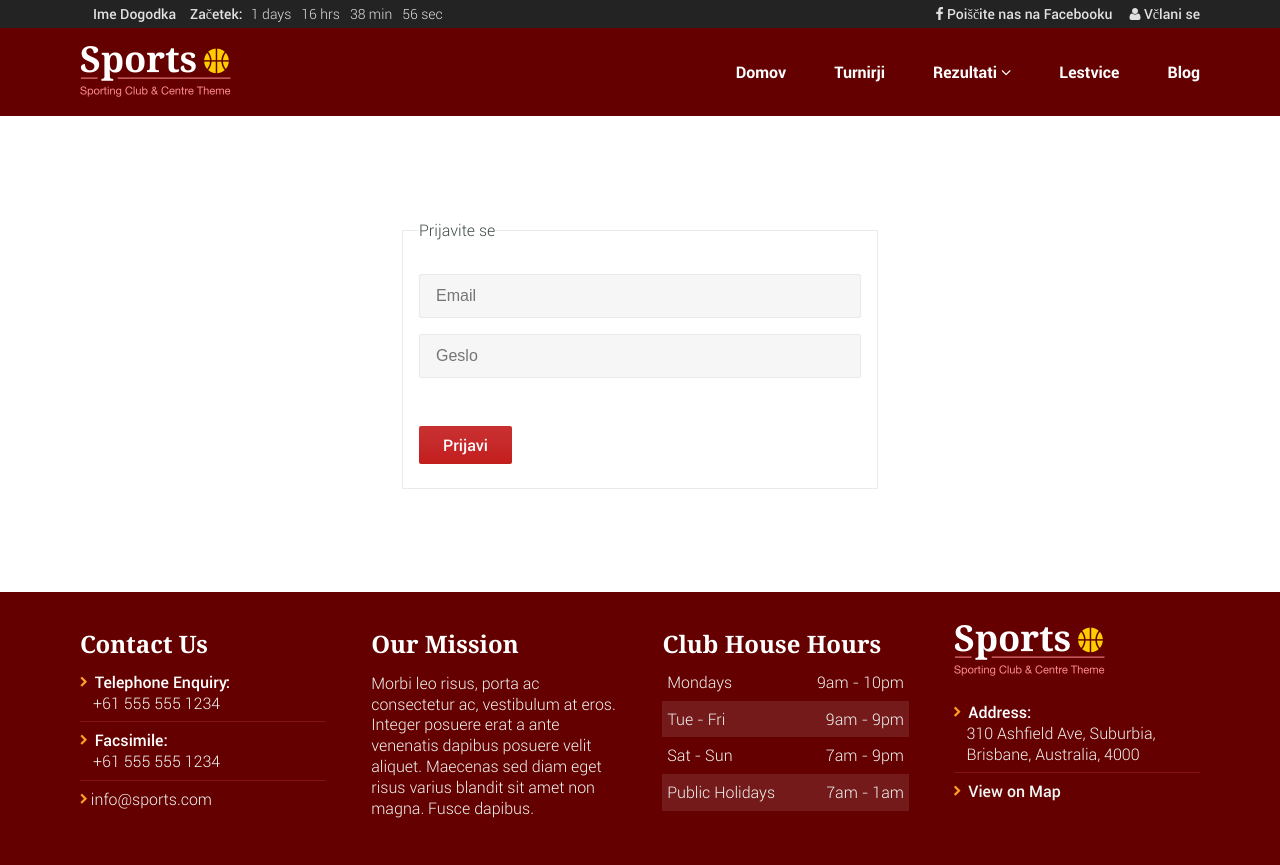
After one commit to AljazKocevar96/SSB, a PHP site: page /sign_in.php in a window 1280 px wide. The commit adds this page. Shown: the top 865 px of the page. Run offline with PHP 8.4, Linux system fonts and the light colour scheme; some libraries are stand-ins or nearby versions.

Commit message:
Work before bed. Added sign_in form and finished registration form UX. Done 4 2day. *Pat on the back*.

```diff
--- /dev/null
+++ b/sign_in.php
@@ -0,0 +1,42 @@
+<?php
+include_once "header.php";
+?>
+
+    <style >
+        .forma-registracije{
+
+            margin: 8% auto 8% auto;
+            position: relative;
+            width: 30em;
+        }
+
+
+
+
+
+    </style>
+
+
+
+
+    <div class="forma-registracije">
+        <form method="post" action="log_in_do.php" >
+            <fieldset><legend>Prijavite se</legend>
+
+             <div class="space" style="margin-top: 1em;">
+                <input name="mail" type="email" placeholder="Email"  />
+                <input id="pass" name="pass" type="password" placeholder="Geslo" />
+             </div>
+
+                <br/>
+
+                <input id="btnReg" name="button" type="button" value="Prijavi" /> &nbsp; <!--<small style="color: #ff9f23; ">Registracija je brezplačna</small>-->
+
+            </fieldset>
+        </form>
+    </div>
+
+
+<?php
+include_once "footer.php";
+?>
```
Also changed, not shown: register.php (+24 -6 lines).
